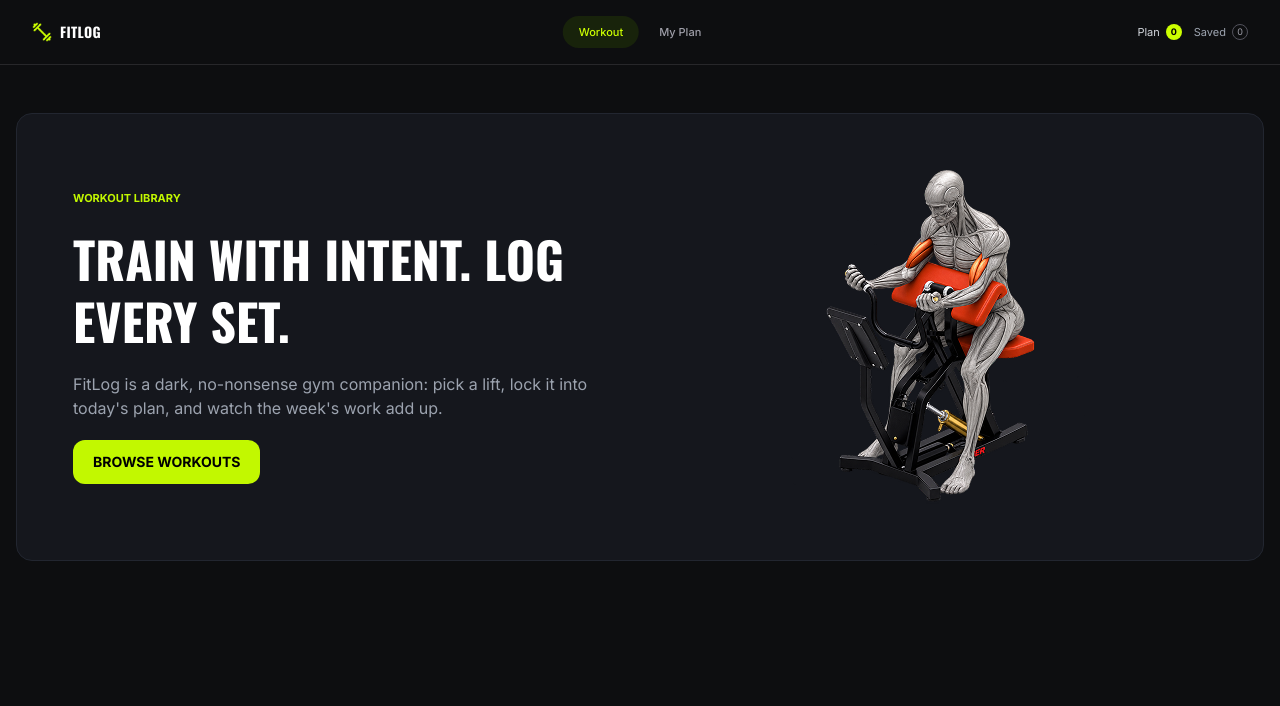
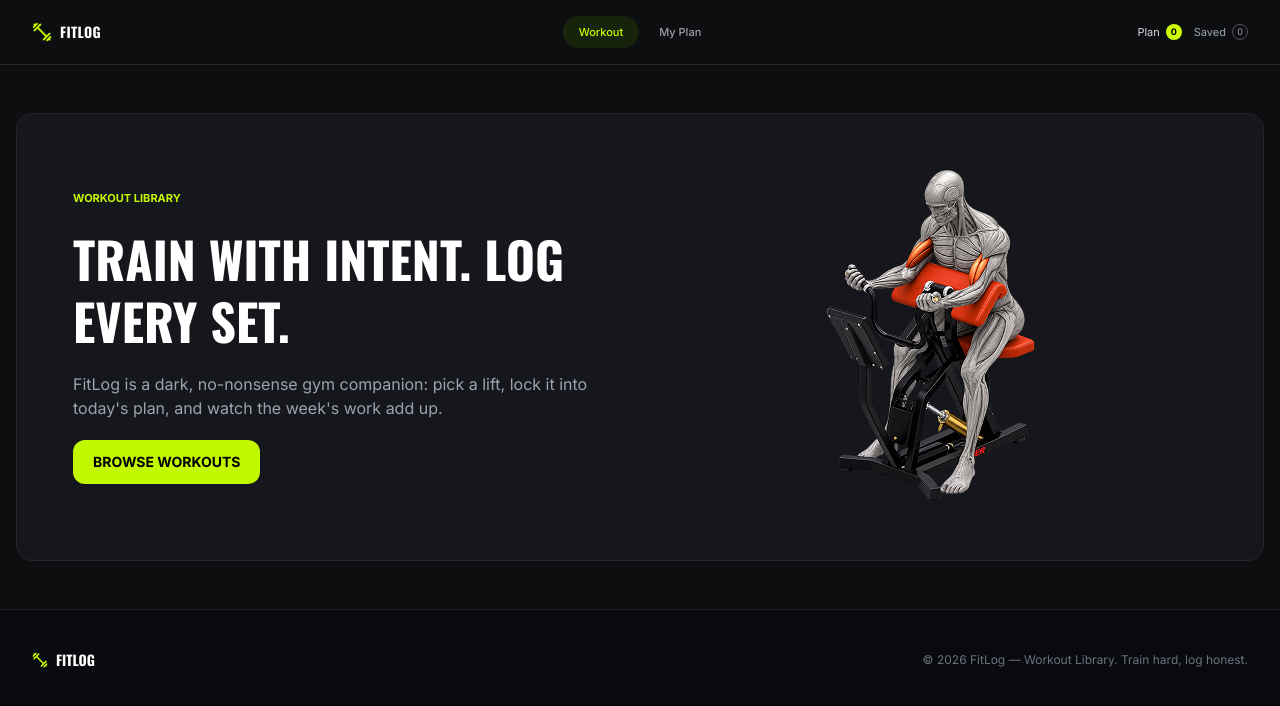
Before and after one commit to ashraful-islam11/assignment-6, a Next.js app: page / in a window 1280 px wide. Shown: the top 706 px of the page. Built offline with nearby package versions, Linux system fonts and the light colour scheme.

Commit message:
The footer section of the Fit Lock Project is complete.

```diff
--- a/src/app/components/shared/Banner.tsx
+++ b/src/app/components/shared/Banner.tsx
@@ -45,8 +45,7 @@ const Banner = () => {
         className="
           max-w-xl text-sm leading-6 text-[#9CA3AF]
           sm:text-base
-        "
-      >
+        " >
         FitLog is a dark, no-nonsense gym companion: pick a lift, lock it
         into today's plan, and watch the week's work add up.
       </p>
--- /dev/null
+++ b/src/app/components/shared/Footer.tsx
@@ -0,0 +1,43 @@
+import Image from 'next/image';
+import FooterLogo from '@/assets/logo.png';
+
+const Footer = () => {
+  return (
+    <section className="border-t border-[#1A1D24] bg-[#090A0D] py-8 sm:py-10">
+      <div
+        className="
+          container mx-auto
+          flex flex-col items-center justify-between
+          gap-4
+          px-4
+          sm:px-6
+          md:flex-row
+          lg:px-8
+        "
+      >
+        {/* Logo */}
+        <div className="flex items-center gap-2">
+          <Image
+            src={FooterLogo}
+            alt="footer logo"
+            width={16}
+            height={11}
+            className="h-auto w-4"
+          />
+
+          <span className="font-serif text-sm font-bold text-[#FFFFFF]">
+            FITLOG
+          </span>
+        </div>
+
+        {/* Copyright */}
+        <p className="text-center text-[12px] text-[#6B7280] md:text-right">
+          © 2026 FitLog — Workout Library. Train hard, log honest.
+        </p>
+      </div>
+
+    </section>
+  );
+};
+
+export default Footer;
--- a/src/app/layout.tsx
+++ b/src/app/layout.tsx
@@ -2,6 +2,7 @@ import type { Metadata } from "next";
 import { Inter, Oswald} from "next/font/google";
 import "./globals.css";
 import NavBar from "./components/shared/NavBar";
+import Footer from "./components/shared/Footer";
 
 
 
@@ -28,9 +29,11 @@ export default function RootLayout({ children }: LayoutProps<"/">) {
       <body className=" font-sans min-h-full flex flex-col bg-[#0d0e10]">
 
         <NavBar></NavBar>
+        {children}
+
+        <Footer></Footer>
 
 
-        {children}
 
         </body>
     </html>
```
